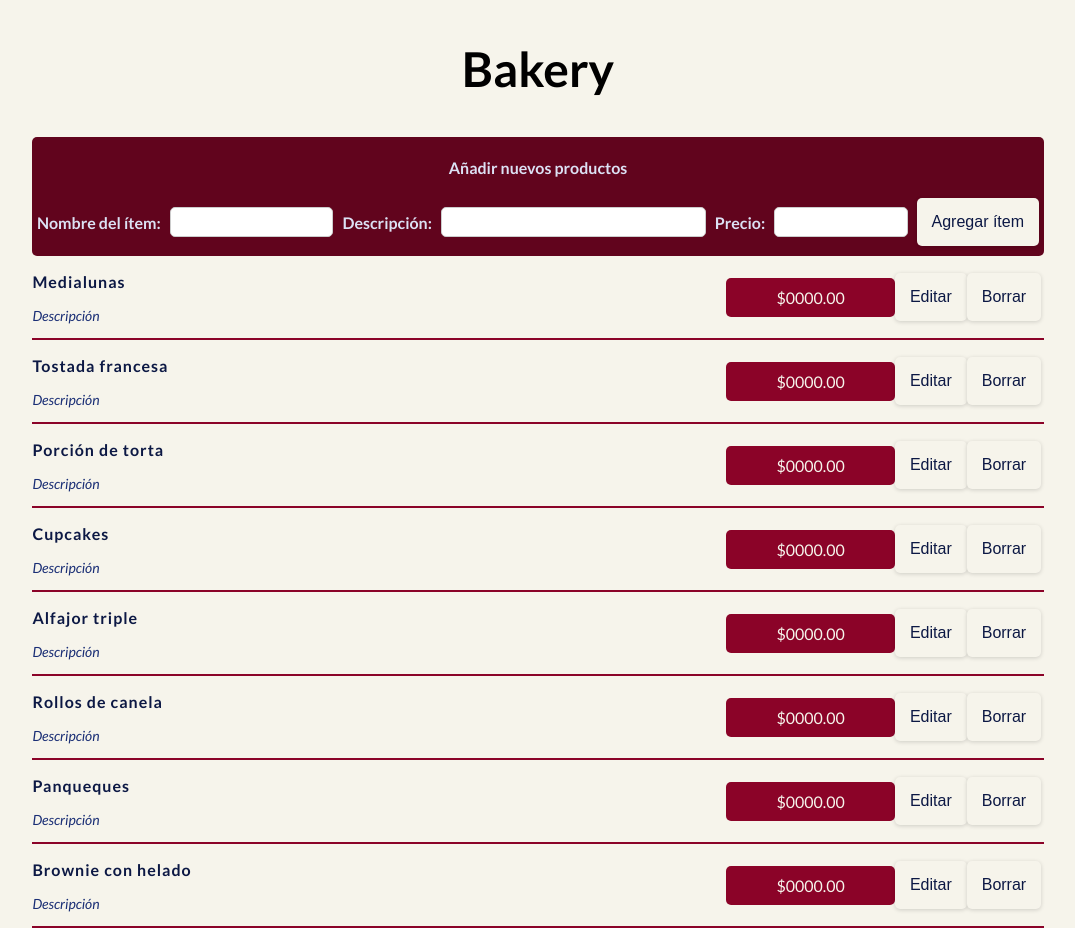
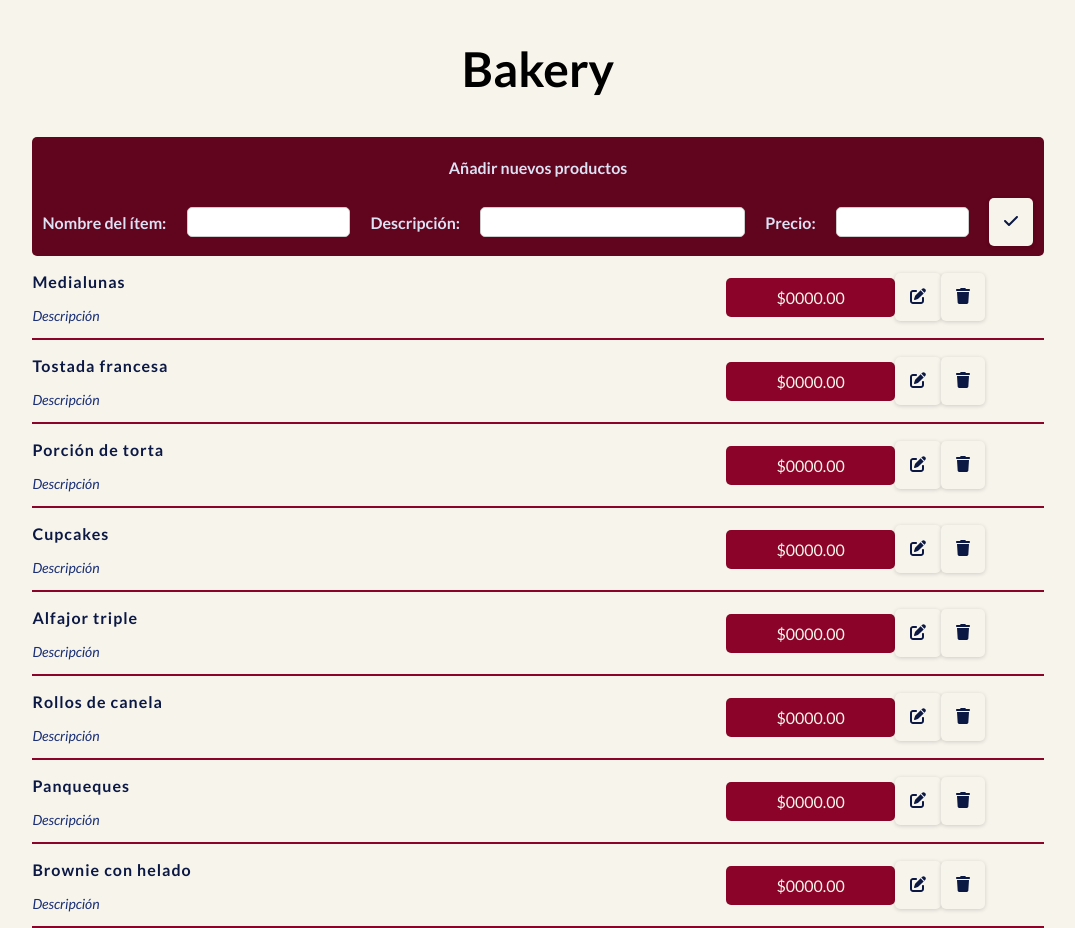
Before and after one commit to mareanovazquez/menuQR, a React (Vite) app: page /adminBakery in a window 1280 px wide. Shown: the whole page, without its empty margins (102-1177 px from the left). Built offline with nearby package versions, Linux system fonts and the light colour scheme.

Commit message:
add fontAwesome to menú admin

```diff
--- a/src/pages/AdminBakery.jsx
+++ b/src/pages/AdminBakery.jsx
@@ -1,3 +1,5 @@
+import { faCheck, faEdit, faTrash } from "@fortawesome/free-solid-svg-icons";
+import { FontAwesomeIcon } from '@fortawesome/react-fontawesome';
 import { useState } from "react";
 
 export const AdminBakery = () => {
@@ -55,8 +57,7 @@ export const AdminBakery = () => {
                         required
                     />
 
-                    <button type="submit">Agregar ítem</button>
-                </form>
+                    <button type="submit"><FontAwesomeIcon icon={faCheck} /></button>                </form>
             </div>
 
             <div className="seccion seccion-bakery">
@@ -73,8 +74,8 @@ export const AdminBakery = () => {
                             </div>
                             <p className="item-price">$0000.00</p>
                             <div className="btn-admin">
-                                <button>Editar</button>
-                                <button>Borrar</button>
+                                <button><FontAwesomeIcon icon={faEdit} /></button>
+                                <button><FontAwesomeIcon icon={faTrash} /></button>
                             </div>
                         </div>
                         <div className="menu-item">
@@ -84,8 +85,8 @@ export const AdminBakery = () => {
                             </div>
                             <p className="item-price">$0000.00</p>
                             <div className="btn-admin">
-                                <button>Editar</button>
-                                <button>Borrar</button>
+                                <button><FontAwesomeIcon icon={faEdit} /></button>
+                                <button><FontAwesomeIcon icon={faTrash} /></button>
                             </div>
                         </div>
                         <div className="menu-item">
@@ -95,8 +96,8 @@ export const AdminBakery = () => {
                             </div>
                             <p className="item-price">$0000.00</p>
                             <div className="btn-admin">
-                                <button>Editar</button>
-                                <button>Borrar</button>
+                                <button><FontAwesomeIcon icon={faEdit} /></button>
+                                <button><FontAwesomeIcon icon={faTrash} /></button>
                             </div>
                         </div>
                         <div className="menu-item">
@@ -106,8 +107,8 @@ export const AdminBakery = () => {
                             </div>
                             <p className="item-price">$0000.00</p>
                             <div className="btn-admin">
-                                <button>Editar</button>
-                                <button>Borrar</button>
+                                <button><FontAwesomeIcon icon={faEdit} /></button>
+                                <button><FontAwesomeIcon icon={faTrash} /></button>
                             </div>
                         </div>
                         <div className="menu-item">
@@ -117,8 +118,8 @@ export const AdminBakery = () => {
                             </div>
                             <p className="item-price">$0000.00</p>
                             <div className="btn-admin">
-                                <button>Editar</button>
-                                <button>Borrar</button>
+                                <button><FontAwesomeIcon icon={faEdit} /></button>
+                                <button><FontAwesomeIcon icon={faTrash} /></button>
                             </div>
                         </div>
                         <div className="menu-item">
@@ -128,8 +129,8 @@ export const AdminBakery = () => {
                             </div>
                             <p className="item-price">$0000.00</p>
                             <div className="btn-admin">
-                                <button>Editar</button>
-                                <button>Borrar</button>
+                                <button><FontAwesomeIcon icon={faEdit} /></button>
+                                <button><FontAwesomeIcon icon={faTrash} /></button>
                             </div>
                         </div>
                         <div className="menu-item">
@@ -139,8 +140,8 @@ export const AdminBakery = () => {
                             </div>
                             <p className="item-price">$0000.00</p>
                             <div className="btn-admin">
-                                <button>Editar</button>
-                                <button>Borrar</button>
+                                <button><FontAwesomeIcon icon={faEdit} /></button>
+                                <button><FontAwesomeIcon icon={faTrash} /></button>
                             </div>
                         </div>
                         <div className="menu-item">
@@ -150,8 +151,8 @@ export const AdminBakery = () => {
                             </div>
                             <p className="item-price">$0000.00</p>
                             <div className="btn-admin">
-                                <button>Editar</button>
-                                <button>Borrar</button>
+                                <button><FontAwesomeIcon icon={faEdit} /></button>
+                                <button><FontAwesomeIcon icon={faTrash} /></button>
                             </div>
                         </div>
                     </div>
@@ -164,9 +165,9 @@ export const AdminBakery = () => {
                                 </div>
                                 <p className="item-price">${item.price}</p>
                                 <div className="btn-admin">
-                                <button>Editar</button>
-                                <button>Borrar</button>
-                            </div>
+                                    <button><FontAwesomeIcon icon={faEdit} /></button>
+                                    <button><FontAwesomeIcon icon={faTrash} /></button>
+                                </div>
                             </div>
                         ))}
                     </div>
--- a/src/pages/AdminBebidas.jsx
+++ b/src/pages/AdminBebidas.jsx
@@ -1,3 +1,5 @@
+import { faCheck, faEdit, faTrash } from "@fortawesome/free-solid-svg-icons";
+import { FontAwesomeIcon } from '@fortawesome/react-fontawesome';
 import { useState } from "react";
 
 export const AdminBebidas = () => {
@@ -55,7 +57,7 @@ export const AdminBebidas = () => {
                         required
                     />
 
-                    <button type="submit">Agregar ítem</button>
+                    <button type="submit"><FontAwesomeIcon icon={faCheck}/></button>
                 </form>
             </div>
             <div className="seccion seccion-bebidas">
@@ -73,8 +75,8 @@ export const AdminBebidas = () => {
                             </div>
                             <p className="item-price">$0000.00</p>
                             <div className="btn-admin">
-                                <button>Editar</button>
-                                <button>Borrar</button>
+                                <button><FontAwesomeIcon icon={faEdit}/></button>
+                                <button><FontAwesomeIcon icon={faTrash} /></button>
                             </div>
                         </div>
                         <div className="menu-item">
@@ -84,8 +86,8 @@ export const AdminBebidas = () => {
                             </div>
                             <p className="item-price">$0000.00</p>
                             <div className="btn-admin">
-                                <button>Editar</button>
-                                <button>Borrar</button>
+                                <button><FontAwesomeIcon icon={faEdit}/></button>
+                                <button><FontAwesomeIcon icon={faTrash} /></button>
                             </div>
                         </div>
                         <div className="menu-item">
@@ -95,8 +97,8 @@ export const AdminBebidas = () => {
                             </div>
                             <p className="item-price">$0000.00</p>
                             <div className="btn-admin">
-                                <button>Editar</button>
-                                <button>Borrar</button>
+                                <button><FontAwesomeIcon icon={faEdit}/></button>
+                                <button><FontAwesomeIcon icon={faTrash} /></button>
                             </div>
                         </div>
                         <div className="menu-item">
@@ -106,8 +108,8 @@ export const AdminBebidas = () => {
                             </div>
                             <p className="item-price">$0000.00</p>
                             <div className="btn-admin">
-                                <button>Editar</button>
-                                <button>Borrar</button>
+                                <button><FontAwesomeIcon icon={faEdit}/></button>
+                                <button><FontAwesomeIcon icon={faTrash} /></button>
                             </div>
                         </div>
                         <div className="menu-item">
@@ -117,8 +119,8 @@ export const AdminBebidas = () => {
                             </div>
                             <p className="item-price">$0000.00</p>
                             <div className="btn-admin">
-                                <button>Editar</button>
-                                <button>Borrar</button>
+                                <button><FontAwesomeIcon icon={faEdit}/></button>
+                                <button><FontAwesomeIcon icon={faTrash} /></button>
                             </div>
                         </div>
                         <div className="menu-item">
@@ -128,8 +130,8 @@ export const AdminBebidas = () => {
                             </div>
                             <p className="item-price">$0000.00</p>
                             <div className="btn-admin">
-                                <button>Editar</button>
-                                <button>Borrar</button>
+                                <button><FontAwesomeIcon icon={faEdit}/></button>
+                                <button><FontAwesomeIcon icon={faTrash}/></button>
                             </div>
                         </div>
                         <div className="menu-item">
@@ -139,8 +141,8 @@ export const AdminBebidas = () => {
                             </div>
                             <p className="item-price">$0000.00</p>
                             <div className="btn-admin">
-                                <button>Editar</button>
-                                <button>Borrar</button>
+                                <button><FontAwesomeIcon icon={faEdit}/></button>
+                                <button><FontAwesomeIcon icon={faTrash}/></button>
                             </div>
                         </div>
                         <div className="menu-item">
@@ -150,8 +152,8 @@ export const AdminBebidas = () => {
                             </div>
                             <p className="item-price">$0000.00</p>
                             <div className="btn-admin">
-                                <button>Editar</button>
-                                <button>Borrar</button>
+                                <button><FontAwesomeIcon icon={faEdit}/></button>
+                                <button><FontAwesomeIcon icon={faTrash}/></button>
                             </div>
                         </div>
                     </div>
@@ -164,8 +166,8 @@ export const AdminBebidas = () => {
                                 </div>
                                 <p className="item-price">${item.price}</p>
                                 <div className="btn-admin">
-                                <button>Editar</button>
-                                <button>Borrar</button>
+                                <button><FontAwesomeIcon icon={faEdit}/></button>
+                                <button><FontAwesomeIcon icon={faTrash}/></button>
                             </div>
                             </div>
                         ))}
--- a/src/pages/AdminComidas.jsx
+++ b/src/pages/AdminComidas.jsx
@@ -1,3 +1,5 @@
+import { faCheck, faEdit, faTrash } from "@fortawesome/free-solid-svg-icons";
+import { FontAwesomeIcon } from '@fortawesome/react-fontawesome';
 import { useState } from "react";
 
 export const AdminComidas = () => {
@@ -55,7 +57,7 @@ export const AdminComidas = () => {
                         required
                     />
 
-                    <button type="submit">Añadir</button>
+                    <button type="submit"><FontAwesomeIcon icon={faCheck} /></button>
                 </form>
 
             </div>
@@ -70,64 +72,64 @@ export const AdminComidas = () => {
                             <p className="item-name">Tostada con palta</p>
                             <p className="item-price">$0000.00</p>
                             <div className="btn-admin">
-                                <button>Editar</button>
-                                <button>Borrar</button>
+                            <button><FontAwesomeIcon icon={faEdit}/></button>
+                                <button><FontAwesomeIcon icon={faTrash} /></button>
                             </div>
                         </div>
                         <div className="menu-item">
                             <p className="item-name">Tostado clásico</p>
                             <p className="item-price">$0000.00</p>
                             <div className="btn-admin">
-                                <button>Editar</button>
-                                <button>Borrar</button>
+                            <button><FontAwesomeIcon icon={faEdit}/></button>
+                                <button><FontAwesomeIcon icon={faTrash} /></button>
                             </div>
                         </div>
                         <div className="menu-item">
                             <p className="item-name">Sandwich vegano</p>
                             <p className="item-price">$0000.00</p>
                             <div className="btn-admin">
-                                <button>Editar</button>
-                                <button>Borrar</button>
+                            <button><FontAwesomeIcon icon={faEdit}/></button>
+                                <button><FontAwesomeIcon icon={faTrash} /></button>
                             </div>
                         </div>
                         <div className="menu-item">
                             <p className="item-name">Pan de queso</p>
                             <p className="item-price">$0000.00</p>
                             <div className="btn-admin">
-                                <button>Editar</button>
-                                <button>Borrar</button>
+                            <button><FontAwesomeIcon icon={faEdit}/></button>
+                                <button><FontAwesomeIcon icon={faTrash} /></button>
                             </div>
                         </div>
                         <div className="menu-item">
                             <p className="item-name">Medialunas saladas</p>
                             <p className="item-price">$0000.00</p>
                             <div className="btn-admin">
-                                <button>Editar</button>
-                                <button>Borrar</button>
+                            <button><FontAwesomeIcon icon={faEdit}/></button>
+                                <button><FontAwesomeIcon icon={faTrash} /></button>
                             </div>
                         </div>
                         <div className="menu-item">
                             <p className="item-name">Sandwich de pollo</p>
                             <p className="item-price">$0000.00</p>
                             <div className="btn-admin">
-                                <button>Editar</button>
-                                <button>Borrar</button>
+                            <button><FontAwesomeIcon icon={faEdit}/></button>
+                                <button><FontAwesomeIcon icon={faTrash} /></button>
                             </div>
                         </div>
                         <div className="menu-item">
                             <p className="item-name">Huevos revueltos</p>
                             <p className="item-price">$0000.00</p>
                             <div className="btn-admin">
-                                <button>Editar</button>
-                                <button>Borrar</button>
+                            <button><FontAwesomeIcon icon={faEdit}/></button>
+                                <button><FontAwesomeIcon icon={faTrash} /></button>
                             </div>
                         </div>
                         <div className="menu-item">
                             <p className="item-name">Pizza individual</p>
                             <p className="item-price">$0000.00</p>
                             <div className="btn-admin">
-                                <button>Editar</button>
-                                <button>Borrar</button>
+                            <button><FontAwesomeIcon icon={faEdit}/></button>
+                                <button><FontAwesomeIcon icon={faTrash} /></button>
                             </div>
                         </div>
                     </div>
@@ -140,8 +142,8 @@ export const AdminComidas = () => {
                                 </div>
                                 <p className="item-price">${item.price}</p>
                                 <div className="btn-admin">
-                                    <button>Editar</button>
-                                    <button>Borrar</button>
+                                <button><FontAwesomeIcon icon={faEdit}/></button>
+                                <button><FontAwesomeIcon icon={faTrash} /></button>
                                 </div>
                             </div>
                         ))}
--- a/src/pages/AdminInfusiones.jsx
+++ b/src/pages/AdminInfusiones.jsx
@@ -1,3 +1,5 @@
+import { faCheck, faEdit, faTrash } from "@fortawesome/free-solid-svg-icons";
+import { FontAwesomeIcon } from '@fortawesome/react-fontawesome';
 import { useState } from "react";
 
 
@@ -57,7 +59,7 @@ export const AdminInfusiones = () => {
                         required
                     />
 
-                    <button type="submit">Agregar ítem</button>
+<button type="submit"><FontAwesomeIcon icon={faCheck}/></button>
                 </form>
             </div>
 
@@ -76,8 +78,8 @@ export const AdminInfusiones = () => {
                             </div>
                             <p className="item-price">$0000.00</p>
                             <div className="btn-admin">
-                                <button>Editar</button>
-                                <button>Borrar</button>
+                            <button><FontAwesomeIcon icon={faEdit}/></button>
+                                <button><FontAwesomeIcon icon={faTrash} /></button>
                             </div>
                         </div>
                         <div className="menu-item">
@@ -87,8 +89,8 @@ export const AdminInfusiones = () => {
                             </div>
                             <p className="item-price">$0000.00</p>
                             <div className="btn-admin">
-                                <button>Editar</button>
-                                <button>Borrar</button>
+                            <button><FontAwesomeIcon icon={faEdit}/></button>
+                                <button><FontAwesomeIcon icon={faTrash} /></button>
                             </div>
                         </div>
                         <div className="menu-item">
@@ -98,8 +100,8 @@ export const AdminInfusiones = () => {
                             </div>
                             <p className="item-price">$0000.00</p>
                             <div className="btn-admin">
-                                <button>Editar</button>
-                                <button>Borrar</button>
+                            <button><FontAwesomeIcon icon={faEdit}/></button>
+                                <button><FontAwesomeIcon icon={faTrash} /></button>
                             </div>
                         </div>
                         <div className="menu-item">
@@ -109,8 +111,8 @@ export const AdminInfusiones = () => {
                             </div>
                             <p className="item-price">$0000.00</p>
                             <div className="btn-admin">
-                                <button>Editar</button>
-                                <button>Borrar</button>
+                            <button><FontAwesomeIcon icon={faEdit}/></button>
+                                <button><FontAwesomeIcon icon={faTrash} /></button>
                             </div>
                         </div>
                         <div className="menu-item">
@@ -120,8 +122,8 @@ export const AdminInfusiones = () => {
                             </div>
                             <p className="item-price">$0000.00</p>
                             <div className="btn-admin">
-                                <button>Editar</button>
-                                <button>Borrar</button>
+                            <button><FontAwesomeIcon icon={faEdit}/></button>
+                                <button><FontAwesomeIcon icon={faTrash} /></button>
                             </div>
                         </div>
                         <div className="menu-item">
@@ -131,8 +133,8 @@ export const AdminInfusiones = () => {
                             </div>
                             <p className="item-price">$0000.00</p>
                             <div className="btn-admin">
-                                <button>Editar</button>
-                                <button>Borrar</button>
+                            <button><FontAwesomeIcon icon={faEdit}/></button>
+                                <button><FontAwesomeIcon icon={faTrash} /></button>
                             </div>
                         </div>
                         <div className="menu-item">
@@ -142,8 +144,8 @@ export const AdminInfusiones = () => {
                             </div>
                             <p className="item-price">$0000.00</p>
                             <div className="btn-admin">
-                                <button>Editar</button>
-                                <button>Borrar</button>
+                            <button><FontAwesomeIcon icon={faEdit}/></button>
+                                <button><FontAwesomeIcon icon={faTrash} /></button>
                             </div>
                         </div>
                         <div className="menu-item">
@@ -153,8 +155,8 @@ export const AdminInfusiones = () => {
                             </div>
                             <p className="item-price">$0000.00</p>
                             <div className="btn-admin">
-                                <button>Editar</button>
-                                <button>Borrar</button>
+                            <button><FontAwesomeIcon icon={faEdit}/></button>
+                                <button><FontAwesomeIcon icon={faTrash} /></button>
                             </div>
                         </div>
                     </div>
@@ -167,8 +169,8 @@ export const AdminInfusiones = () => {
                         </div>
                         <p className="item-price">${item.price}</p>
                         <div className="btn-admin">
-                                <button>Editar</button>
-                                <button>Borrar</button>
+                        <button><FontAwesomeIcon icon={faEdit}/></button>
+                                <button><FontAwesomeIcon icon={faTrash} /></button>
                             </div>
                     </div>
                 ))}
```
